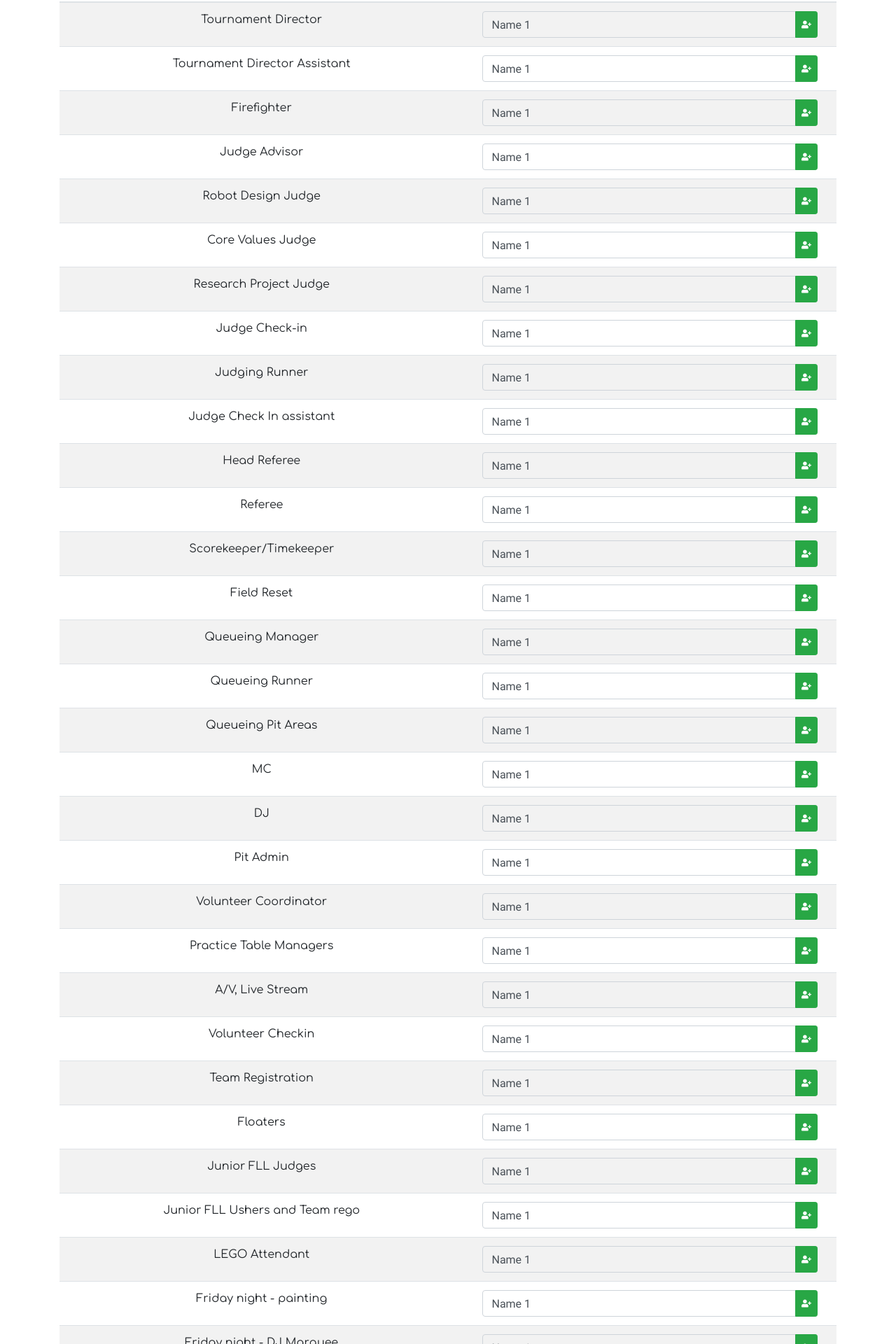
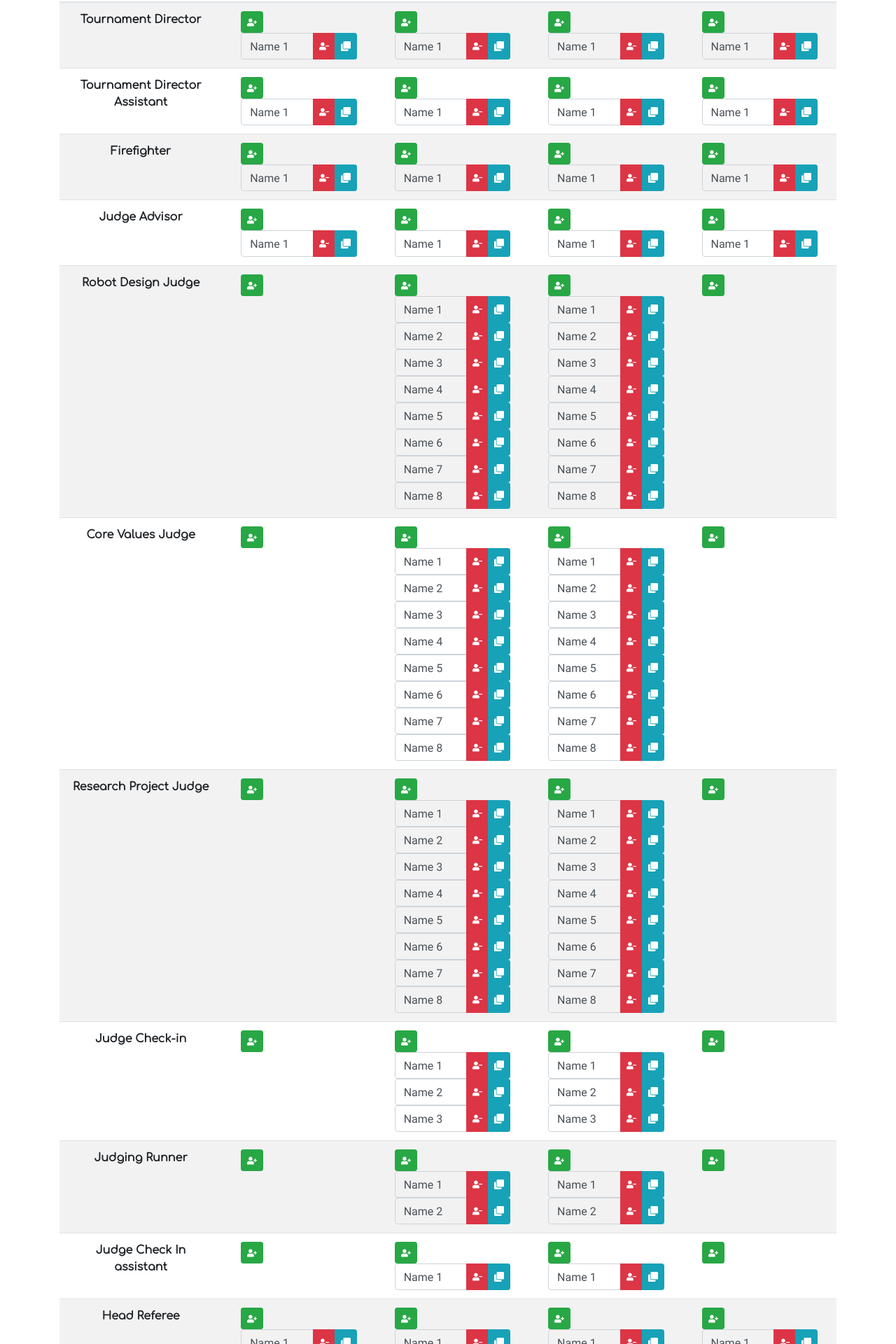
Before and after one commit to frewes/voluntrol, a React (Create React App) app: page / in a window 1280 px wide. Shown: the part 166-2086 px from the top of the page at 70% size. Built offline with nearby package versions, Linux system fonts and the light colour scheme.

Commit message:
added apoc templates and more buttons

```diff
--- a/src/api/Event.js
+++ b/src/api/Event.js
@@ -1,5 +1,5 @@
-import { RoleInstance, RoleType } from "./Role";
-import { roles } from './fll.json';
+import { RoleType, RoleInstance } from "./Role";
+import { apoc_roles } from '../templates/apoc.json';
 
 export default class Event {
     constructor() {
@@ -8,8 +8,19 @@ export default class Event {
         this.title = "FLL tournament";
     }
 
-    populateFLL() {
-        roles.forEach((r) => this.roles.push(new RoleInstance(r)));
+    populateFLL(types) {
+        console.log(types);
+        this.days = 4;
+        this.title = "Asia Pacific Open Championship";
+        apoc_roles.forEach((r) => {
+            console.log(r);
+            let type = types.find(x => x.shortref === r.type);
+            if (type === undefined) type = new RoleType({name: r.type});
+            let R = new RoleInstance(type);
+            r.count.forEach((v,i) => {R.number(i,v)});
+            console.log(R);
+            this.roles.push(R);
+        });
     }
 
     setDays(n) {
--- a/src/api/Role.js
+++ b/src/api/Role.js
@@ -7,7 +7,15 @@ export class RoleType {
 export class RoleInstance {
     constructor(role) {
         this.role = role;
-        this.numbers=[1,1,1,1,1,1];
-        this.vols = [["Name 1"],["Name 2"],["Name 3"],["Name 4"],["Name 5"],["Name 6"]];
+        this.vols = [["Name 1"],["Name 1"],["Name 1"],["Name 1"],["Name 1"]];
+    }
+
+    number(i,v) {
+        while (this.vols[i].length < v) {
+            this.vols[i].push("Name "+(this.vols[i].length+1));
+        }
+        while (this.vols[i].length > v) {
+            this.vols[i].pop();
+        }
     }
 }
--- a/src/api/fll.json
+++ /dev/null
@@ -1,37 +0,0 @@
-{ "roles":
-	[
-		{ "name": "Tournament Director" },
-		{ "name": "Tournament Director Assistant" },
-		{ "name": "Firefighter" },
-		{ "name": "Judge Advisor" },
-		{ "name": "Robot Design Judge" },
-		{ "name": "Core Values Judge" },
-		{ "name": "Research Project Judge" },
-		{ "name": "Judge Check-in" },
-		{ "name": "Judging Runner" },
-		{ "name": "Judge Check In assistant" },
-		{ "name": "Head Referee" },
-		{ "name": "Referee" },
-		{ "name": "Scorekeeper/Timekeeper" },
-		{ "name": "Field Reset" },
-		{ "name": "Queueing Manager" },
-		{ "name": "Queueing Runner" },
-		{ "name": "Queueing Pit Areas" },
-		{ "name": "MC" },
-		{ "name": "DJ" },
-		{ "name": "Pit Admin" },
-		{ "name": "Volunteer Coordinator" },
-		{ "name": "Practice Table Managers" },
-		{ "name": "A/V, Live Stream" },
-		{ "name": "Volunteer Checkin" },
-		{ "name": "Team Registration" },
-		{ "name": "Floaters" },
-		{ "name": "Junior FLL Judges " },
-		{ "name": "Junior FLL Ushers  and Team rego" },
-		{ "name": "LEGO Attendant" },
-		{ "name": "Friday night - painting" },
-		{ "name": "Friday night - DJ Marquee" },
-		{ "name": "Video Clip  Collector " },
-		{ "name": "Bump Out" }
-	]
-}
--- /dev/null
+++ b/src/templates/apoc.json
@@ -0,0 +1,38 @@
+{ "apoc_roles":
+	[
+		{ "type": "dir", "count": [1,1,1,1] },
+		{ "type": "dir-asst", "count": [1,1,1,1] },
+		{ "type": "fire", "count": [1,1,1,1] },
+		{ "type": "ja", "count": [1,1,1,1] },
+		{ "type": "jrd", "count": [0,8,8,0] },
+		{ "type": "jcv", "count": [0,8,8,0] },
+		{ "type": "jrp", "count": [0,8,8,0] },
+		{ "type": "jcheck", "count": [0,3,3,0] },
+		{ "type": "jrun", "count": [0,2,2,0] },
+		{ "type": "jc-asst", "count": [0,1,1,0] },
+		{ "type": "href", "count": [1,1,1,1] },
+		{ "type": "ref", "count": [4,4,4,4] },
+		{ "type": "score", "count": [1,1,1,1] },
+		{ "type": "time", "count": [1,1,1,1] },
+		{ "type": "reset", "count": [2,2,2,2] },
+		{ "type": "qlead", "count": [1,1,1,1] },
+		{ "type": "qrun", "count": [2,2,2,2] },
+		{ "type": "qpit", "count": [2,2,2,2] },
+		{ "type": "mc", "count": [1,1,1,1] },
+		{ "type": "dj", "count": [1,1,1,1] },
+		{ "type": "pa", "count": [3,3,3,3] },
+		{ "type": "vc", "count": [1,1,1,1] },
+		{ "type": "ptm", "count": [1,1,1,1] },
+		{ "type": "av", "count": [1,1,1,1] },
+		{ "type": "volcheck", "count": [2,2,2,2] },
+		{ "type": "trego", "count": [6,0,0,0] },
+		{ "type": "float", "count": [1,1,1,1] },
+		{ "type": "jfllj", "count": [0,4,0,0] },
+		{ "type": "admin-jfll", "count": [0,4,0,0] },
+		{ "type": "lego", "count": [1,1,1,1] },
+		{ "type": "apoc-fnp", "count": [1,1,1,1] },
+		{ "type": "apoc-dj", "count": [1,1,1,1] },
+		{ "type": "apoc-video", "count": [1,1,1,1] },
+		{ "type": "bumpout", "count": [5,5,5,5] }
+	]
+}
--- /dev/null
+++ b/src/templates/types.json
@@ -0,0 +1,38 @@
+{ "templateTypes":
+	[
+		{ "shortref": "dir", "name": "Tournament Director" },
+		{ "shortref": "dir-asst", "name": "Tournament Director Assistant" },
+		{ "shortref": "fire", "name": "Firefighter" },
+		{ "shortref": "ja", "name": "Judge Advisor" },
+		{ "shortref": "jrd", "name": "Robot Design Judge" },
+		{ "shortref": "jcv", "name": "Core Values Judge" },
+		{ "shortref": "jrp", "name": "Research Project Judge" },
+		{ "shortref": "jcheck", "name": "Judge Check-in" },
+		{ "shortref": "jrun", "name": "Judging Runner" },
+		{ "shortref": "jc-asst", "name": "Judge Check In assistant" },
+		{ "shortref": "href", "name": "Head Referee" },
+		{ "shortref": "ref", "name": "Referee" },
+		{ "shortref": "score", "name": "Scorekeeper" },
+		{ "shortref": "time", "name": "Timekeeper" },
+		{ "shortref": "reset", "name": "Field Reset" },
+		{ "shortref": "qlead", "name": "Queueing Manager" },
+		{ "shortref": "qrun", "name": "Queueing Runner" },
+		{ "shortref": "qpit", "name": "Queueing Pit Areas" },
+		{ "shortref": "mc", "name": "MC" },
+		{ "shortref": "dj", "name": "DJ" },
+		{ "shortref": "pa", "name": "Pit Admin" },
+		{ "shortref": "vc", "name": "Volunteer Coordinator" },
+		{ "shortref": "ptm", "name": "Practice Table Managers" },
+		{ "shortref": "av", "name": "A/V, Live Stream" },
+		{ "shortref": "volcheck", "name": "Volunteer Checkin" },
+		{ "shortref": "trego", "name": "Team Registration" },
+		{ "shortref": "float", "name": "Floaters" },
+		{ "shortref": "jfllj", "name": "Junior FLL Judges " },
+		{ "shortref": "admin-jfll", "name": "Junior FLL Ushers  and Team rego" },
+		{ "shortref": "lego", "name": "LEGO Attendant" },
+		{ "shortref": "apoc-fnp", "name": "Friday night - painting" },
+		{ "shortref": "apoc-dj", "name": "Friday night - DJ Marquee" },
+		{ "shortref": "apoc-video", "name": "Video Clip  Collector " },
+		{ "shortref": "bumpout", "name": "Bump Out" }
+	]
+}
--- a/src/ui/EventView.js
+++ b/src/ui/EventView.js
@@ -2,16 +2,24 @@ import React from 'react';
 
 import RoleEditor from './RoleEditor';
 
-import { Table, Input, InputGroup, InputGroupAddon } from 'reactstrap';
+import { Table, Input, InputGroup, InputGroupAddon, InputGroupText, Label, Button } from 'reactstrap';
 
 export default class EventView extends React.Component {
     constructor(props) {
         super(props);
         console.log(props);
 
+        this.state = {
+            editable: true
+        }
         this.handleTitleChange = this.handleTitleChange.bind(this);
         this.handleDayChange = this.handleDayChange.bind(this);
         this.handleRoleChange = this.handleRoleChange.bind(this);
+        this.toggleEditable = this.toggleEditable.bind(this);
+    }
+
+    toggleEditable() {
+        this.setState({editable: !this.state.editable});
     }
 
     handleTitleChange(e) {
@@ -40,6 +48,7 @@ export default class EventView extends React.Component {
                     <Input type="text" value={this.props.data.title} onChange={this.handleTitleChange}/>
                     <Input type="number" value={this.props.data.days} min={1} max={5} step={1} onChange={this.handleDayChange}/>
                     <InputGroupAddon addonType="append">days</InputGroupAddon>
+                    <Button color={this.state.editable?"success":"danger"} onClick={this.toggleEditable}>{this.state.editable ? "Editable" : "Static"}</Button>
                 </InputGroup>
                 <Table striped>
                     <thead>
@@ -52,7 +61,7 @@ export default class EventView extends React.Component {
                     </thead>
                     <tbody>
                         {this.props.data.roles.map((r,i) => { return (
-                            <RoleEditor key={i} data={r} days={this.props.data.days} update={(r) => {this.handleRoleChange(i,r)}}/>
+                            <RoleEditor key={i} editable={this.state.editable} data={r} days={this.props.data.days} update={(r) => {this.handleRoleChange(i,r)}}/>
                         );})}
                     </tbody>
                 </Table>
--- a/src/ui/MainView.js
+++ b/src/ui/MainView.js
@@ -4,27 +4,32 @@ import Event from '../api/Event';
 import EventView from './EventView';
 
 import { Container } from 'reactstrap';
+import { templateTypes } from "../templates/types.json";
 
 export default class MainView extends React.Component {
     constructor(props) {
         super(props);
         this.state = {
-            event: new Event()
+            allTypes: templateTypes,
+            currEvent: 0,
+            events: [new Event()]
         }
-        this.state.event.populateFLL();
+        this.state.events[0].populateFLL(this.state.allTypes);
         console.log(this.state);
         this.updateEvent = this.updateEvent.bind(this);
     }
 
-    updateEvent(event) {
-        this.setState(event);
+    updateEvent(E) {
+        let EVs = this.state.events;
+        EVs[this.state.currEvent] = E;
+        this.setState({events: EVs});
     }
 
     render() {
         return (
         <Container>
             <br/>
-            <EventView data={this.state.event} update={this.updateEvent}/>
+            <EventView data={this.state.events[this.state.currEvent]} update={this.updateEvent}/>
         </Container>
         );
     }
--- a/src/ui/RoleEditor.js
+++ b/src/ui/RoleEditor.js
@@ -2,14 +2,15 @@ import React from 'react';
 
 import { Container, Col, Row, Button, Input, InputGroup, InputGroupAddon } from 'reactstrap';
 
-import { FaUserPlus, FaUserMinus } from 'react-icons/fa';
+import { FaUserPlus, FaUserMinus, FaClone } from 'react-icons/fa';
 
-export default class RoleEditor extends React.Component {
+export default class RoleEditor extends React.PureComponent {
     constructor (props) {
         super(props);
         this.updateName = this.updateName.bind(this);
         this.addVol = this.addVol.bind(this);
         this.rmVol = this.rmVol.bind(this);
+        this.copyVol = this.copyVol.bind(this);
     }
 
     updateName(name,dayIdx,volIdx) {
@@ -24,6 +25,14 @@ export default class RoleEditor extends React.Component {
             R.vols[dayIdx].splice(volIdx,1);
         this.props.update(R);
     }
+    copyVol(dayIdx, volIdx) {
+        let R = this.props.data;
+        R.vols.forEach(day => {
+            if (day.length-1 >= volIdx)
+                day[volIdx] = R.vols[dayIdx][volIdx];
+        });
+        this.props.update(R);
+    }
 
     addVol(dayIdx) {
         let R = this.props.data;
@@ -34,23 +43,24 @@ export default class RoleEditor extends React.Component {
     render() {
         return (
             <tr className="westli-row">
-                <td>{this.props.data.role.name}</td>
+                <td><strong>{this.props.data.role.name}</strong></td>
                 {[...Array(this.props.days)].map((u,i) => {
                     return (<td key={i}>
                         <Container><Col>
+                            {this.props.editable && <Row><Button className="btn-sm" color="success" onClick={() => this.addVol(i)}><FaUserPlus/></Button></Row>}
                             {this.props.data.vols[i].map((r,I) => {
                                 return (<Row key={I}>
                                     <InputGroup>
-                                    <Input type="text" value={r} onChange={(e) => {this.updateName(e.target.value,i,I)}}/>
-                                    <InputGroupAddon addonType="append">
-                                        {I === 0 ?
-                                         <Button className="btn-sm" color="success" onClick={() => this.addVol(i)}><FaUserPlus/></Button> :
-                                         <Button className="btn-sm"  color="danger" onClick={() => this.rmVol(i,I)}><FaUserMinus/></Button>}
-                                         </InputGroupAddon>
-                                         </InputGroup>
+                                        <Input type="text" value={r} onChange={(e) => {this.updateName(e.target.value,i,I)}}/>
+                                        { this.props.editable && (<InputGroupAddon addonType="append">
+                                            <Button className="btn-sm"  color="danger" onClick={() => this.rmVol(i,I)}><FaUserMinus/></Button>
+                                        </InputGroupAddon>) }
+                                        { this.props.editable && (<InputGroupAddon addonType="append">
+                                            <Button className="btn-sm" color="info" onClick={() => this.copyVol(i,I)}><FaClone/></Button>
+                                         </InputGroupAddon>) }
+                                    </InputGroup>
                                 </Row>)
                             })}
-
                             </Col></Container>
                     </td>)
                 })}
```
